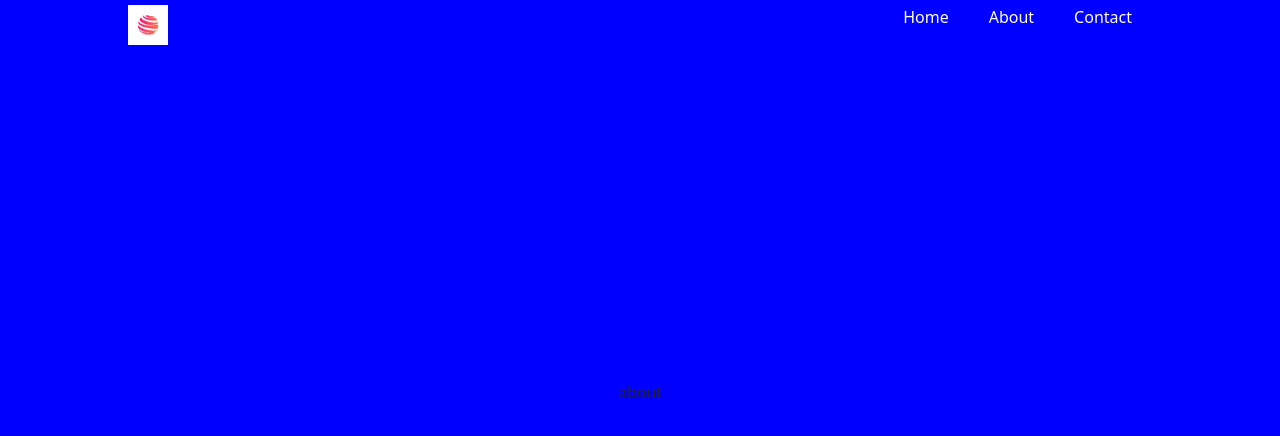
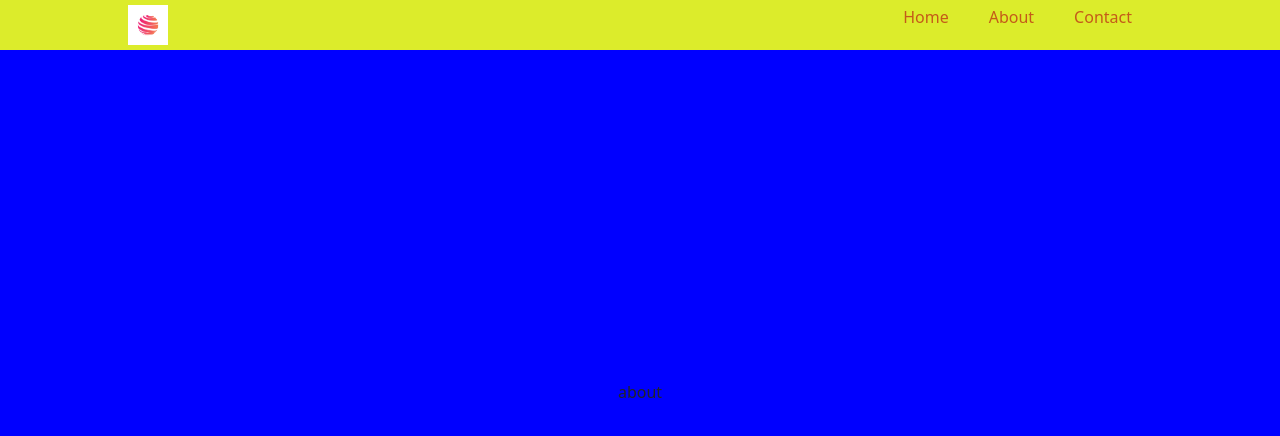
Before and after one commit to soura1334/RecipeRealm1, a React (Vite) app in the folder RecipeFrontend/: page /about in a window 1280 px wide. Shown: the top 436 px of the page. Built offline with nearby package versions, Linux system fonts and the light colour scheme.

Commit message:
Navbar Fixes

```diff
--- a/RecipeFrontend/src/App.jsx
+++ b/RecipeFrontend/src/App.jsx
@@ -24,7 +24,7 @@ function App() {
       path: "/about",
       element: (
         <>
-          <Navbar />
+          <Navbar hide={false}/>
           <About />
         </>
       ),
@@ -33,7 +33,7 @@ function App() {
       path: "/contact",
       element: (
         <>
-          <Navbar />
+          <Navbar hide={false}/>
           <Contact />
         </>
       ),
@@ -50,7 +50,7 @@ function App() {
       path: "/profile",
       element: (
         <>
-          <Navbar />
+          <Navbar hide={false}/>
           <Profile />
         </>
       ),
--- a/RecipeFrontend/src/Components/Navbar/Navbar.jsx
+++ b/RecipeFrontend/src/Components/Navbar/Navbar.jsx
@@ -3,7 +3,7 @@ import "./Navbar.css";
 import logo from "../../assets/logo.png";
 import { Link } from "react-router-dom";
 
-const Navbar = () => {
+const Navbar = ({hide}) => {
   const [side, setSide] = useState(false);
 
   const [sticky, setSticky] = useState(false);
@@ -23,15 +23,23 @@ const Navbar = () => {
       >
         <div className={`side ${side ? "" : "hide-side"}`}>
           <ul>
-          <Link to="/profile"><li>
-              <img src="" alt="" />
-            </li></Link>
-            <Link to="/profile"><li>Your Profile</li></Link>
+            <Link to="/profile">
+              <li>
+                <img src="" alt="" />
+              </li>
+            </Link>
+            <Link to="/profile">
+              <li>Your Profile</li>
+            </Link>
             <li>Your Favorites</li>
           </ul>
         </div>
       </div>
-      <nav className={`Container ${sticky ? "dark-nav" : ""}`}>
+      <nav
+        className={`Container ${sticky ? "dark-nav" : ""} ${
+          hide ? "": "dark-nav"
+        }`}
+      >
         <img
           src={logo}
           alt=""
```
